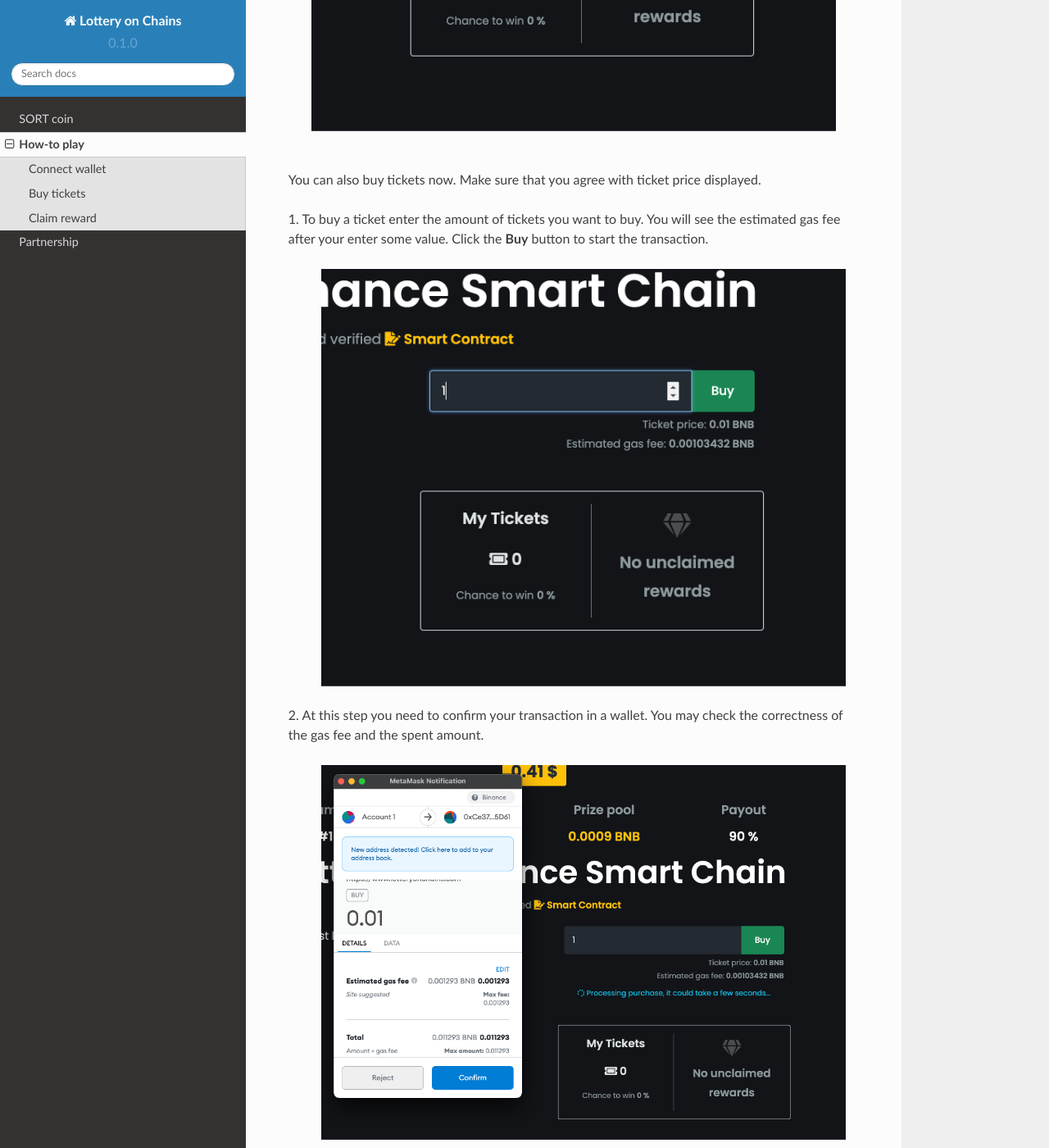
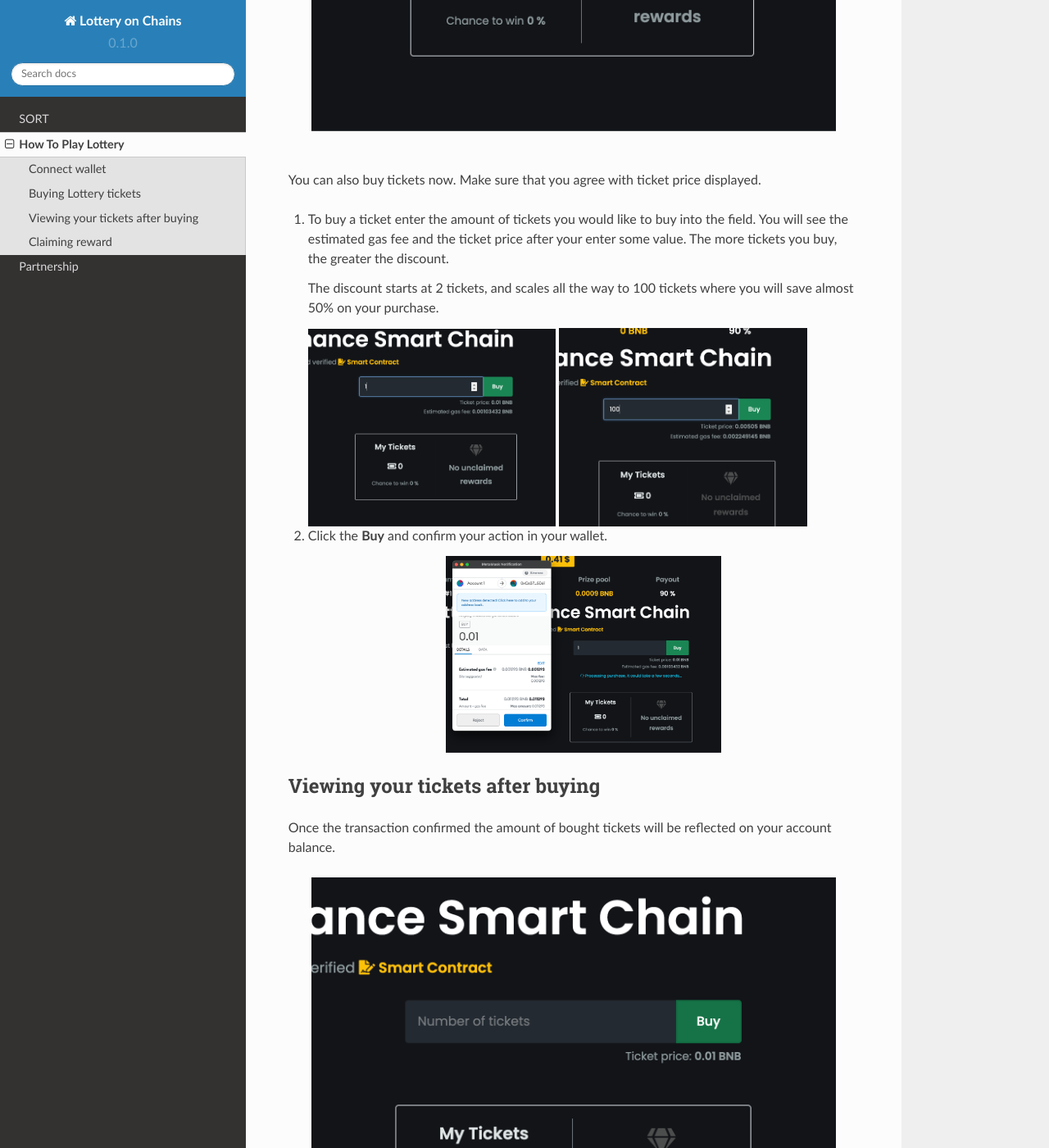
Before and after one commit to mdanilov/lottery-dapp-docs, a Sphinx documentation site: the page built from docs/source/usage.rst, in a window 1280 px wide and 1400 px high, scrolled down 1383 px. Shown: the whole window at 82% size. Built offline with Sphinx 7.4.7 and the Read the Docs theme 2.0.0, drawn with Linux system fonts in a browser that asks for light colours; some of the changed text lies outside the part shown.

Commit message:
Update docs

```diff
--- a/docs/source/usage.rst
+++ b/docs/source/usage.rst
@@ -1,5 +1,5 @@
-How-to play
-===========
+How To Play Lottery
+===================
 
 .. _connect:
 
@@ -23,8 +23,8 @@
 
 |
 
-Buy tickets
------------
+Buying Lottery tickets
+----------------------
 
 When you connected your wallet, you can see your account information: already purchased tickets and
 rewards like on the screenshot below.
@@ -38,30 +38,49 @@
 
 You can also buy tickets now. Make sure that you agree with ticket price displayed.
 
-1. To buy a ticket enter the amount of tickets you want to buy.
-You will see the estimated gas fee after your enter some value. Click the **Buy** button to start the transaction.
+#. To buy a ticket enter the amount of tickets you would like to buy into the field.
+   You will see the estimated gas fee and the ticket price after your enter some value.
+   The more tickets you buy, the greater the discount.
 
-   .. figure:: screenshots/buy-started.png
-      :width: 640
-      :align: center
+   The discount starts at 2 tickets, and scales all the way to 100 tickets where
+   you will save almost 50% on your purchase.
+
+   .. image:: screenshots/buy-started.png
+      :width: 45%
+      :alt: Buy started
+   .. image:: screenshots/buy-started-discount.png
+      :width: 45%
       :alt: Buy started
 
-2. At this step you need to confirm your transaction in a wallet. You may check the correctness of the gas
-fee and the spent amount.
+#. Click the **Buy** and confirm your action in your wallet.
 
    .. figure:: screenshots/buy-processing.png
-      :width: 640
+      :width: 50%
       :align: center
       :alt: Buy processing
 
-3. Once the transaction confirmed the amount of bought tickets will be reflected on your account balance.
+Viewing your tickets after buying
+---------------------------------
 
-   .. figure:: screenshots/buy-finished.png
+Once the transaction confirmed the amount of bought tickets will be reflected on your account balance.
+
+.. figure:: screenshots/buy-finished.png
+   :width: 640
+   :align: center
+   :alt: Buy finished
+
+Claiming reward
+---------------
+
+‌When the game has ended you can check your rewards to see if you won.
+
+1. Click **Connect Wallet** to see your account details.
+
+2. If you won you will see the rewards amount together with **Claim** button.
+
+   .. figure:: screenshots/claim.png
       :width: 640
       :align: center
       :alt: Buy finished
 
-Claim reward
-------------
-
-TODO
+3. Click **Claim** button to transfer rewards to your account address.
```
Also changed, not shown: docs/source/coin.rst (+14 -31 lines), docs/source/index.rst (+5 -5 lines), docs/source/tokenomics.rst (added, +38 -0 lines), docs/source/screenshots/buy-started-discount.png (added), docs/source/screenshots/claim.png (added).
